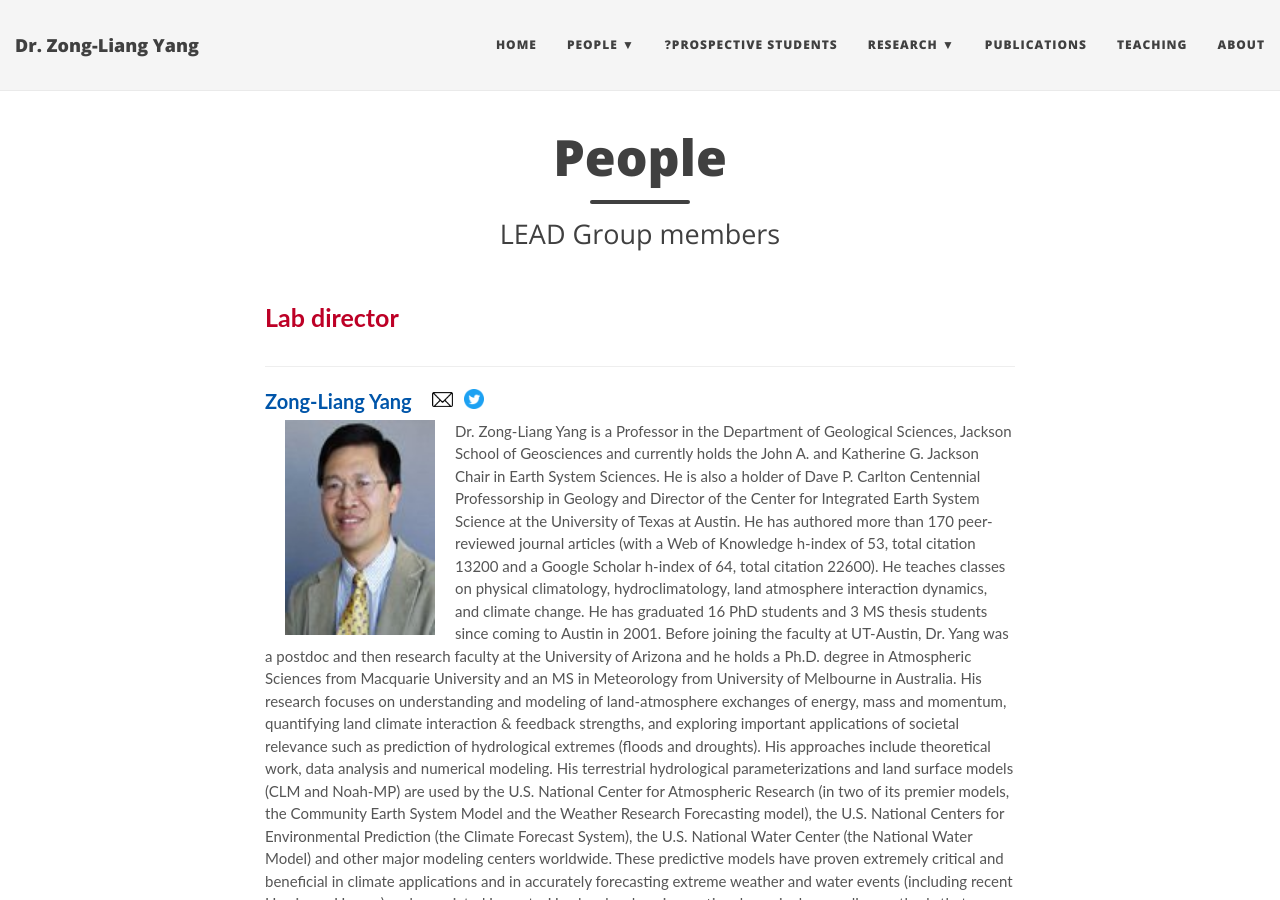
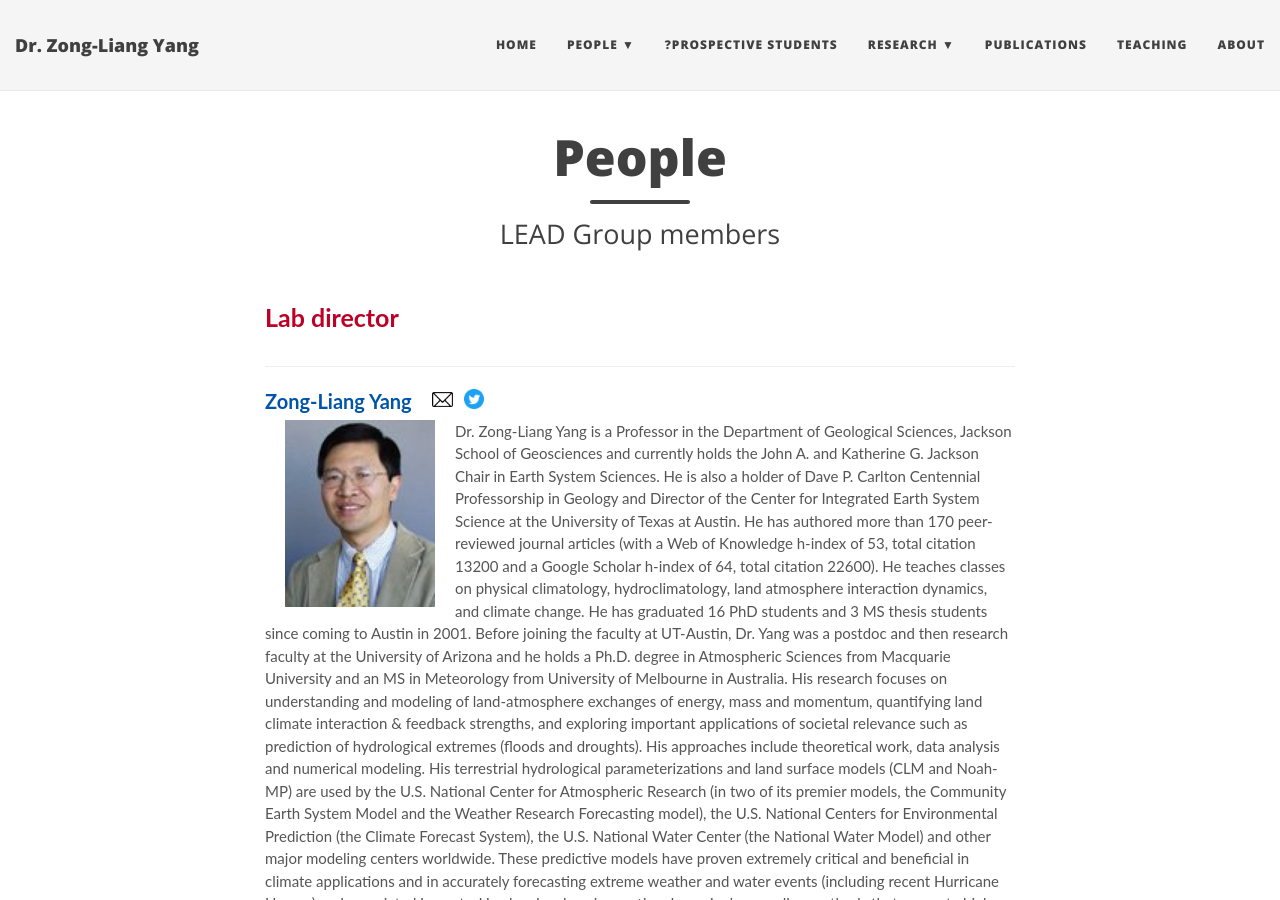
Before and after one commit to ktwugoat/LEAD-UTexas, a Jekyll site: the page built from people/current.md, in a window 1280 px wide and 900 px high. Built offline with Jekyll 4.4.1, drawn with Linux system fonts in a browser that asks for light colours; nearby versions of some CDN libraries.

Commit message:
Update current.md

```diff
--- a/people/current.md
+++ b/people/current.md
@@ -23,7 +23,7 @@ subtitle: LEAD Group members
 	</a>
 </div>
 <br>
-<img src="/people/images/Liang.jpg" width="150" height="215" align="left" hspace="20" />
+<img src="/people/images/Liang.jpg" width="150" height="auto" align="left" hspace="20" />
 <span style="font-size: 15px !important; color: #555;">Dr. Zong-Liang Yang is a Professor in the Department of Geological Sciences, Jackson School of Geosciences and currently holds the John A. and Katherine G. Jackson Chair in Earth System Sciences. He is also a holder of Dave P. Carlton Centennial Professorship in Geology and Director of the Center for Integrated Earth System Science at the University of Texas at Austin. He has authored more than 170 peer-reviewed journal articles (with a Web of Knowledge h-index of 53, total citation 13200 and a Google Scholar h-index of 64, total citation 22600). He teaches classes on physical climatology, hydroclimatology, land atmosphere interaction dynamics, and climate change. He has graduated 16 PhD students and 3 MS thesis students since coming to Austin in 2001. Before joining the faculty at UT-Austin, Dr. Yang was a postdoc and then research faculty at the University of Arizona and he holds a Ph.D. degree in Atmospheric Sciences from Macquarie University and an MS in Meteorology from University of Melbourne in Australia.
 His research focuses on understanding and modeling of land-atmosphere exchanges of energy, mass and momentum, quantifying land climate interaction & feedback strengths, and exploring important applications of societal relevance such as prediction of hydrological extremes (floods and droughts). His approaches include theoretical work, data analysis and numerical modeling. His terrestrial hydrological parameterizations and land surface models (CLM and Noah-MP) are used by the U.S. National Center for Atmospheric Research (in two of its premier models, the Community Earth System Model and the Weather Research Forecasting model), the U.S. National Centers for Environmental Prediction (the Climate Forecast System), the U.S. National Water Center (the National Water Model) and other major modeling centers worldwide. These predictive models have proven extremely critical and beneficial in climate applications and in accurately forecasting extreme weather and water events (including recent Hurricane Harvey) and associated impacts. He also develops innovative dynamic downscaling methods that generate high-resolution regional climate information for impact assessments and resource decision-making.
 </span>
```
